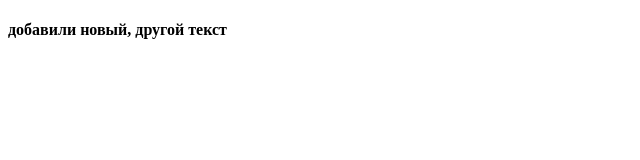
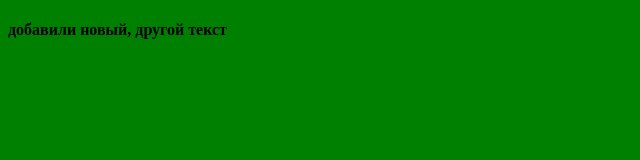
Before and after one commit to StepRideR/testGit, a plain HTML site: page index.html in a window 1280 px wide. Shown: the whole page, without its empty margins (0-640 px from the left). Drawn offline with Linux system fonts and the light colour scheme.

Commit message:
green background

```diff
--- a/index.html
+++ b/index.html
@@ -4,7 +4,7 @@
 <head>
 	<link href='style.css' rel='stylesheet' ></link>
 </head>
-<body>
+<body class='body'>
 <h4>добавили новый, другой текст</h4>
 	</body>
 </html>
--- a/style.css
+++ b/style.css
@@ -0,0 +1,7 @@
+.body {
+	background-color: green;
+}
+
+.h4 {
+	font-size: 5px;
+}
```
